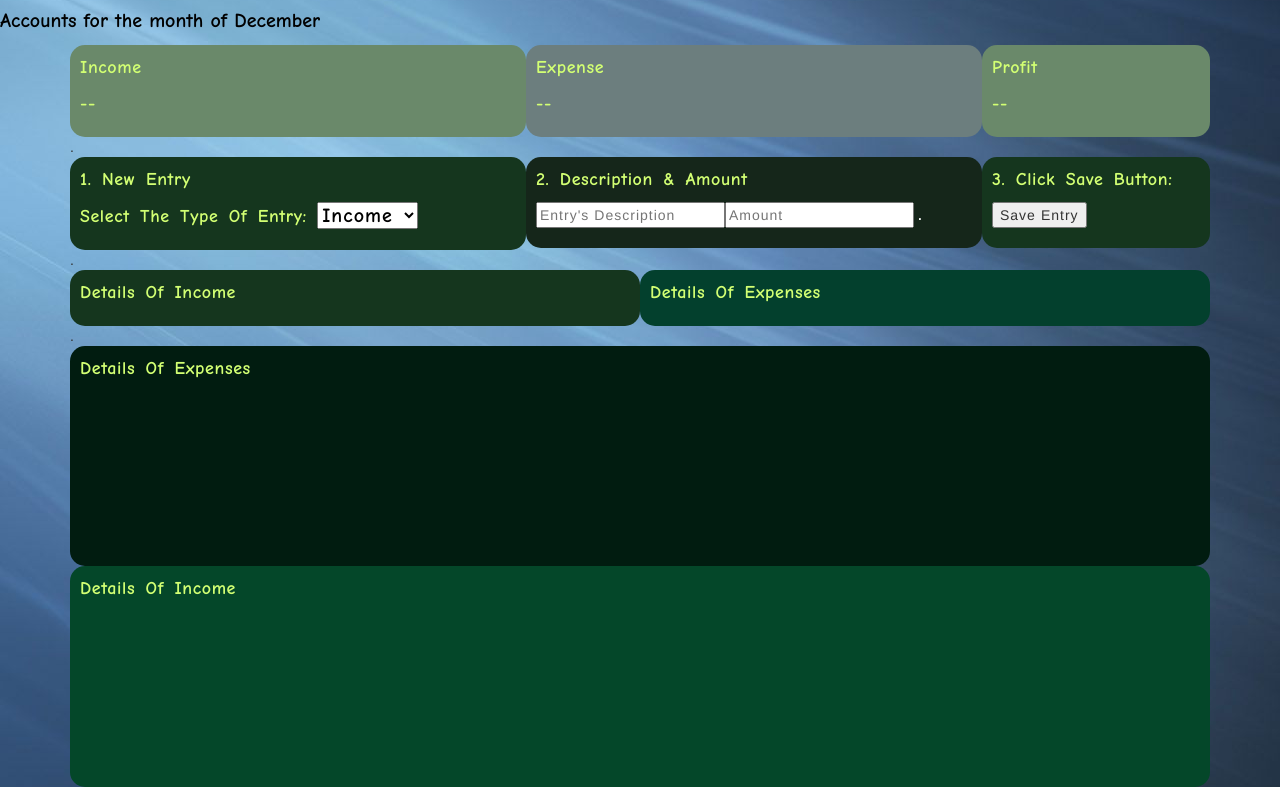
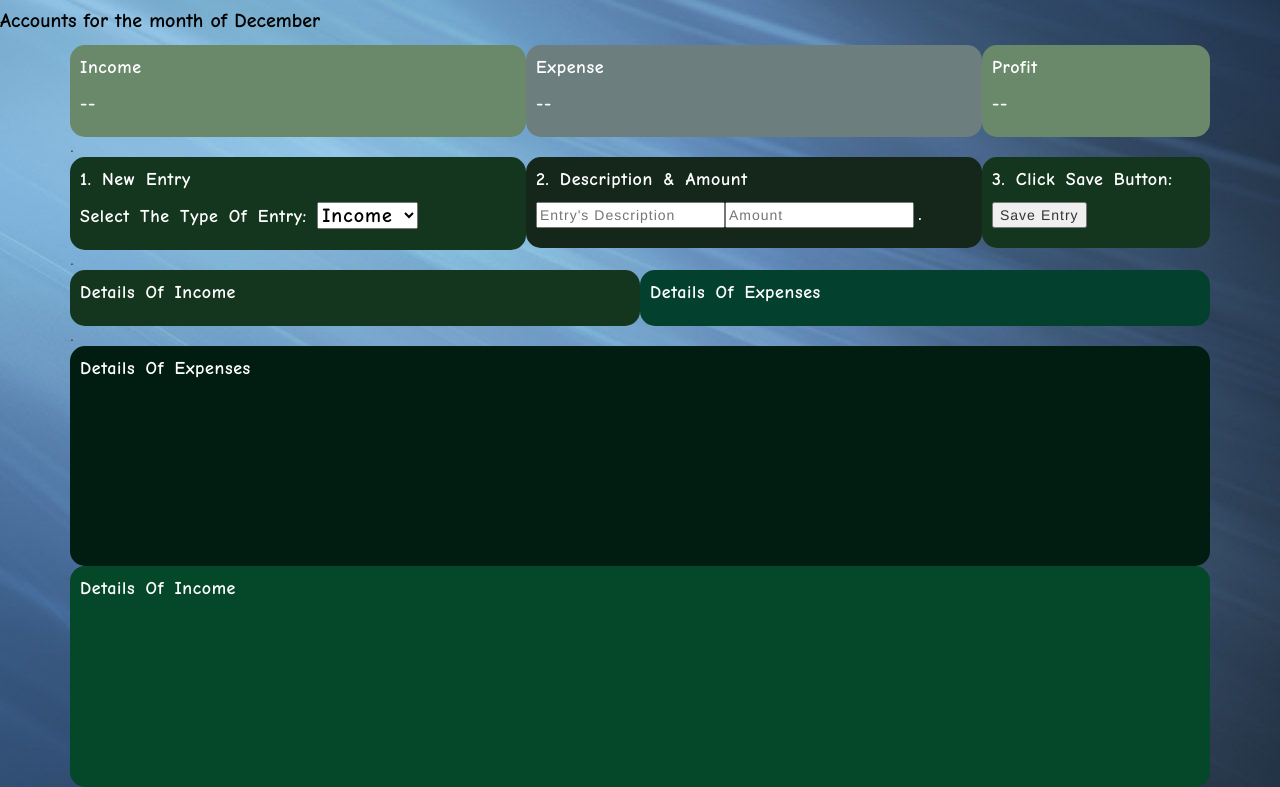
Before and after one commit to saraspriya/expensetracker, a plain HTML site: page index.html in a window 1280 px wide. Shown: the part 63-850 px from the top of the page. Drawn offline with nearby package versions, Linux system fonts and the light colour scheme.

Commit message:
Add files via upload

```diff
--- a/css/site.css
+++ b/css/site.css
@@ -104,7 +104,7 @@
 	font-size: 18px;
 	letter-spacing: 0.6px;
 	word-spacing: 3.4px;
-	color: #D2FF73;
+	color: #fff; /* #D2FF73;*/
 	font-weight: 700;
 	text-decoration: none;
 	font-style: normal;
```
